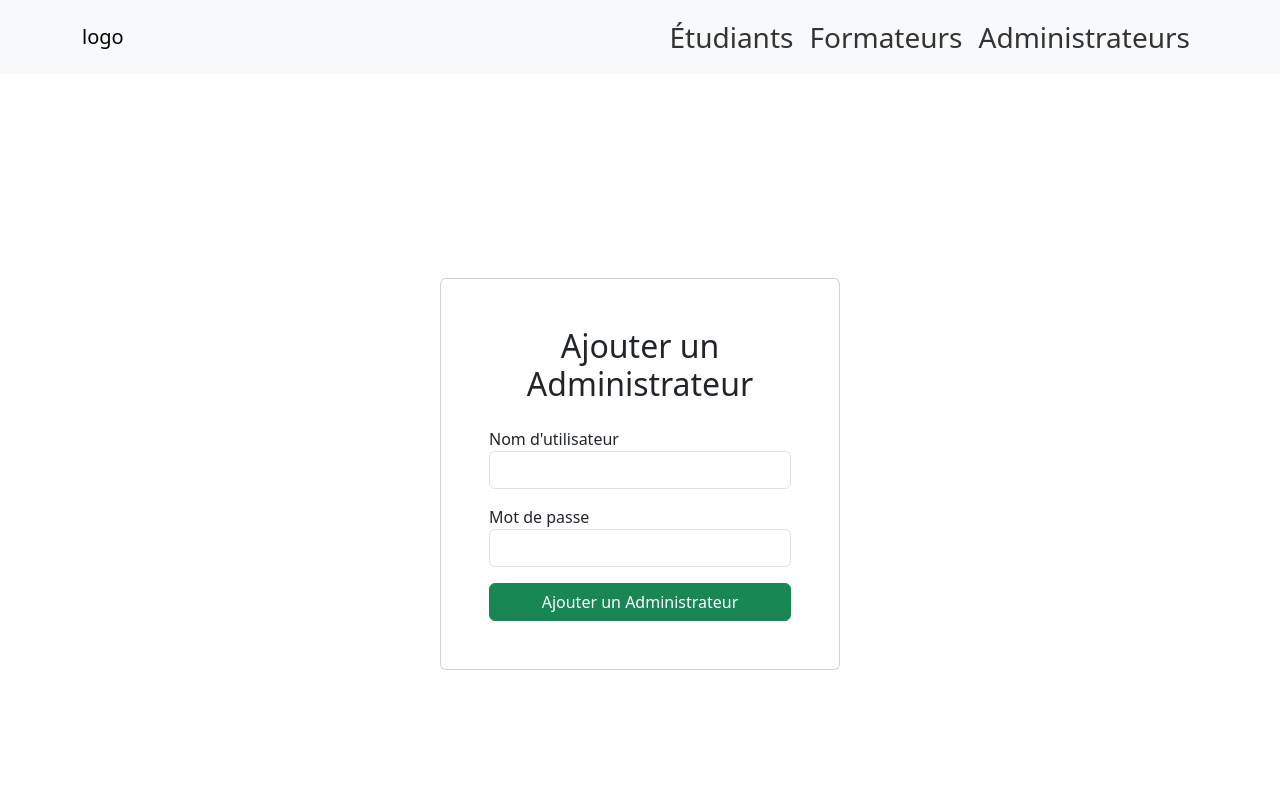
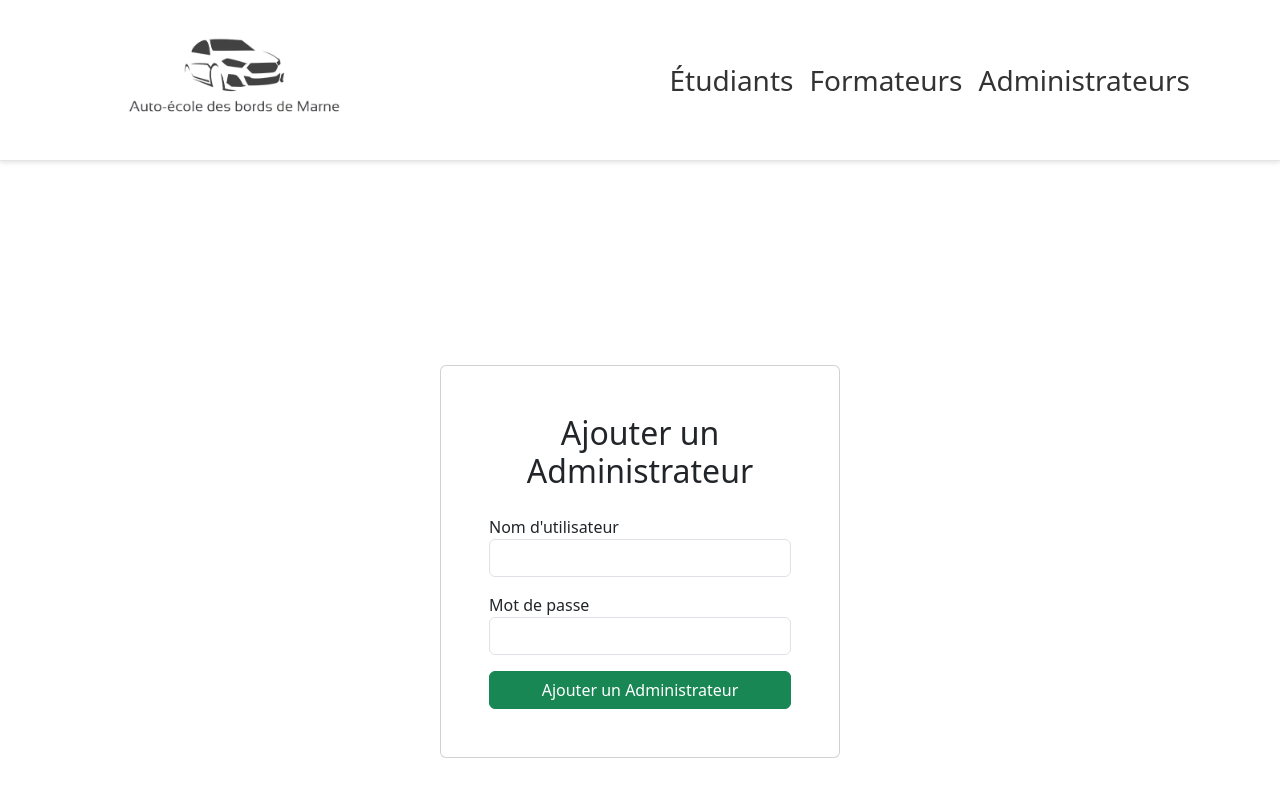
Before and after one commit to Rafikosaure/auto-ecole-des-bords-de-marne, a React (Create React App) app in the folder frontend/: page /adminregister in a window 1280 px wide. Shown: the top 800 px of the page. Built offline with nearby package versions, Linux system fonts and the light colour scheme; no server answers.

Commit message:
logo added

```diff
--- a/frontend/src/App.css
+++ b/frontend/src/App.css
@@ -19,7 +19,7 @@
   }
 }
 .footer {
-
+  margin-top: auto;
   bottom: 0;
   width: 100%;
 }
@@ -32,3 +32,27 @@
 .footer-link:hover {
   color:  #007bff;
 }
+html, body {
+  height: 100%;
+  margin: 0;
+}
+
+#root {
+  display: flex;
+  flex-direction: column;
+  min-height: 100vh;
+}
+
+main {
+  flex: 1;
+}
+
+.logo {
+  width: 300px;
+  height: auto;
+}
+.custom-header {
+  background-color: white;
+  box-shadow: 0 2px 4px rgba(0, 0, 0, 0.1);
+  border-bottom: 1px solid rgba(0, 0, 0, 0.1);
+}
--- a/frontend/src/components/Template/Header.jsx
+++ b/frontend/src/components/Template/Header.jsx
@@ -1,14 +1,17 @@
 import { Navbar, Nav, Container } from "react-bootstrap";
 import { LinkContainer } from "react-router-bootstrap";
-import 'bootstrap/dist/css/bootstrap.min.css';
-import 'bootstrap/dist/js/bootstrap.bundle.min';
+import Logo from "../../images/logo.jpg";
+import "bootstrap/dist/css/bootstrap.min.css";
+import "bootstrap/dist/js/bootstrap.bundle.min";
 
 
 const Header = () => {
   return (
-    <Navbar bg="light" expand="lg">
+    <Navbar  expand="lg" className="custom-header">
       <Container>
-        <Navbar.Brand href="/">logo</Navbar.Brand>
+        <Navbar.Brand href="/students">
+          <img src={Logo} alt="Logo" className="logo" />
+        </Navbar.Brand>
         <Navbar.Toggle aria-controls="basic-navbar-nav" />
         <Navbar.Collapse id="basic-navbar-nav">
           <Nav className="ms-auto">
```
Also changed, not shown: frontend/src/images/logo.jpg (added).
